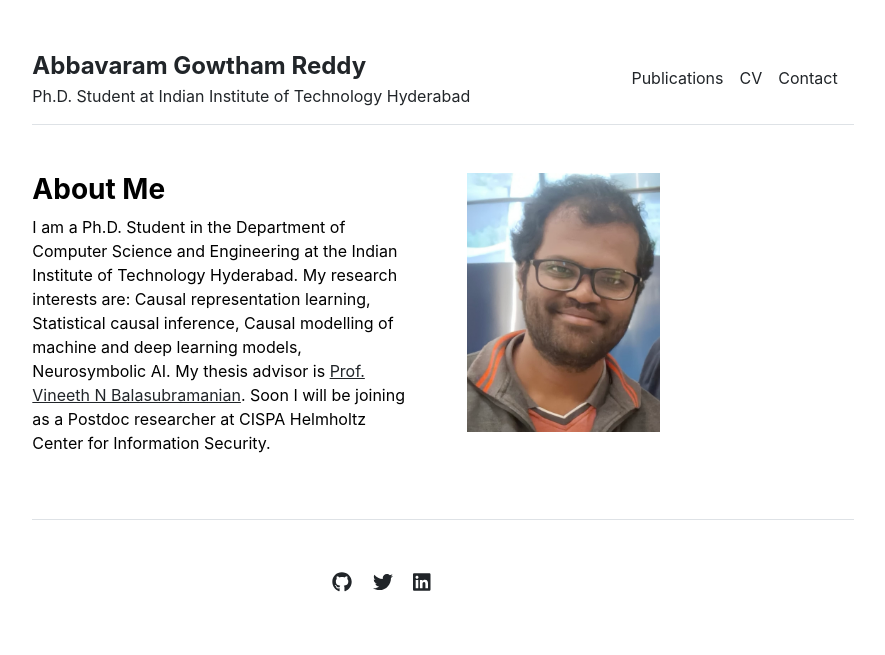
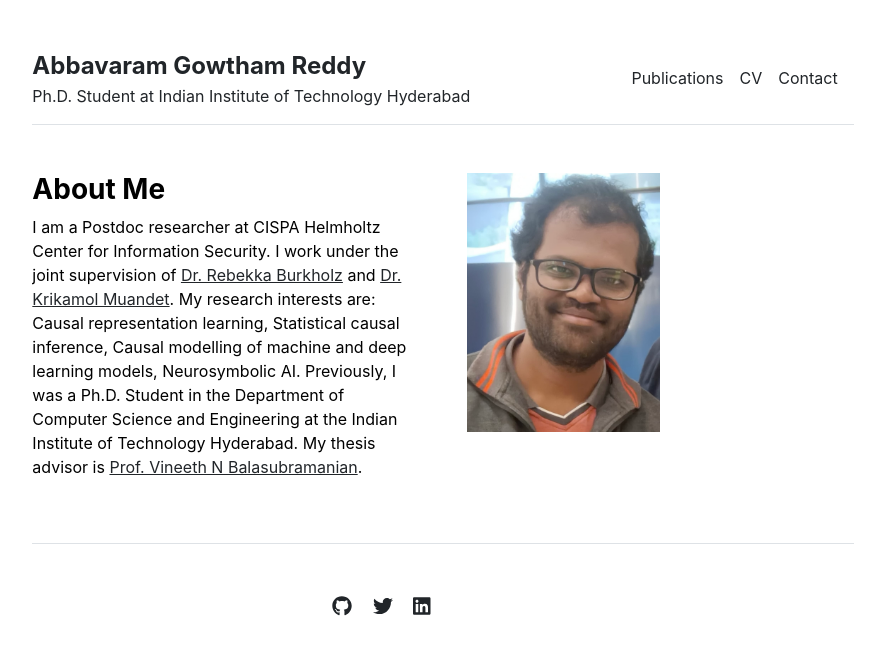
Before and after one commit to gautam0707/gautam0707.github.io, a Jekyll site: the page built from index.md, in a window 1280 px wide. Shown: the top 655 px of the page, without its empty margins (197-1082 px from the left). Built offline with Jekyll 4.4.1, drawn with Linux system fonts in a browser that asks for light colours; a style sheet for code colours, icons or effects is not loaded.

Commit message:
status update

```diff
--- a/_data/settings.yml
+++ b/_data/settings.yml
@@ -22,4 +22,4 @@ social:
 - {icon: 'fab fa-linkedin', link: 'https://linkedin.com/in/gowthamabbavaram'}
 
 contacts:
-- {name: 'Abbavaram Gowtham Reddy', department: 'Department of Computer Science and Engineering', institution: 'Indian Institute of Technology Hyderabad', institution_address: 'Kandi, Sangareddy', phone: '+91 9491 450 454', email: 'cs19resch11002@iith.ac.in'}
+- {name: 'Abbavaram Gowtham Reddy', department: 'CISPA Helmholtz Center for Information Security', institution_address: 'Saarbrücken', phone: '+49 155 1055 2140', email: 'bgautam.0707@gmail.com'}
--- a/_includes/contact.html
+++ b/_includes/contact.html
@@ -6,7 +6,6 @@
       <div class="col-md-6">
         <h4>{{ contact.name }}</h4>
         <p>{{ contact.department }}</p>
-        <p>{{ contact.institution }} </p>
         <p> {{ contact.institution_address }}</p>
         <p>Phone: {{ contact.phone }}</p>
         <p>Email: {{ contact.email }}</p>
--- a/index.md
+++ b/index.md
@@ -2,5 +2,4 @@
 layout: home
 title: "Home"
 ---
-
-I am a Ph.D. Student in the Department of Computer Science and Engineering at the Indian Institute of Technology Hyderabad. My research interests are: Causal representation learning, Statistical causal inference, Causal modelling of machine and deep learning models, Neurosymbolic AI. My thesis advisor is [Prof. Vineeth N Balasubramanian](https://people.iith.ac.in/vineethnb/index.html). Soon I will be joining as a Postdoc researcher at CISPA Helmholtz Center for Information Security.
+I am a Postdoc researcher at CISPA Helmholtz Center for Information Security. I work under the joint supervision of [Dr. Rebekka Burkholz](https://sites.google.com/view/rebekkaburkholz/) and [Dr. Krikamol Muandet](https://www.krikamol.org/). My research interests are: Causal representation learning, Statistical causal inference, Causal modelling of machine and deep learning models, Neurosymbolic AI. Previously, I was a Ph.D. Student in the Department of Computer Science and Engineering at the Indian Institute of Technology Hyderabad. My thesis advisor is [Prof. Vineeth N Balasubramanian](https://people.iith.ac.in/vineethnb/index.html).
```
